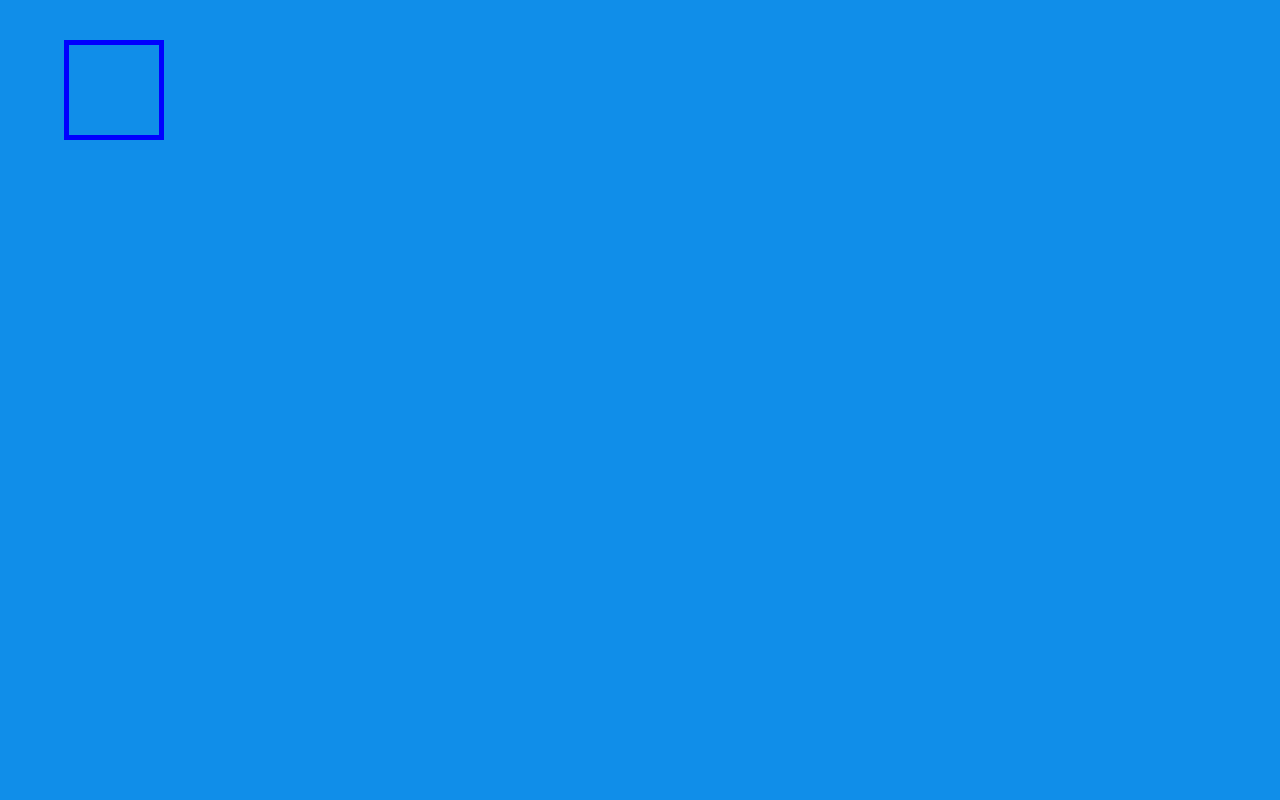
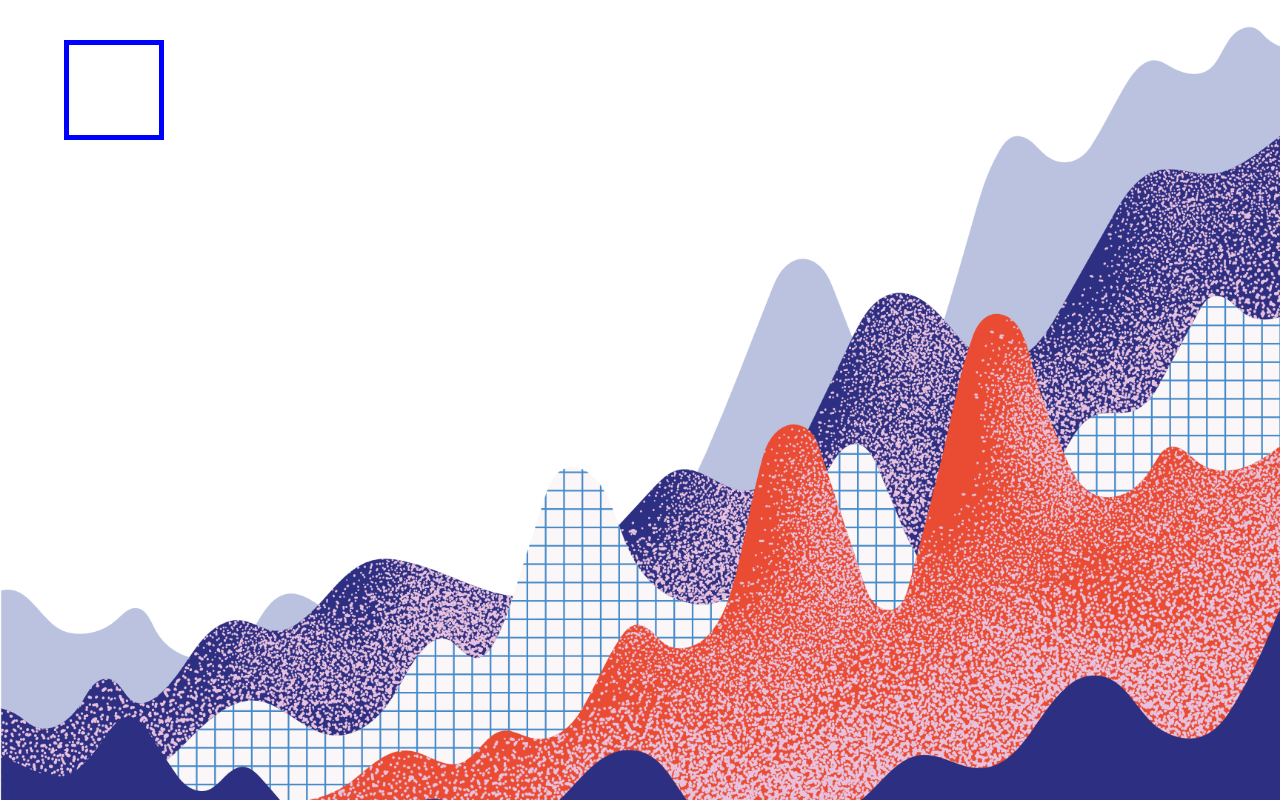
Before and after one commit to MateuszMamczarz/BombyxMaster, a React (Create React App) app: page / in a window 1280 px wide. Built offline with nearby package versions, Linux system fonts and the light colour scheme.

Commit message:
Add background

```diff
--- a/public/index.html
+++ b/public/index.html
@@ -1,14 +1,12 @@
 <!DOCTYPE html>
 <html lang="en">
+
 <head>
   <meta charset="utf-8" />
   <link rel="icon" href="%PUBLIC_URL%/favicon.ico" />
   <meta name="viewport" content="width=device-width, initial-scale=1" />
   <meta name="theme-color" content="#000000" />
-    <meta
-      name="description"
-      content="Web site created using create-react-app"
-    />
+  <meta name="description" content="Bombyx Masters MVP" />
   <link rel="apple-touch-icon" href="%PUBLIC_URL%/logo192.png" />
   <!--
       manifest.json provides metadata used when your web app is installed on a
@@ -24,8 +22,9 @@
       work correctly both with client-side routing and a non-root public URL.
       Learn how to configure a non-root public URL by running `npm run build`.
     -->
-    <title>React App</title>
+  <title>Bombyx Masters</title>
 </head>
+
 <body>
   <noscript>You need to enable JavaScript to run this app.</noscript>
   <div id="root"></div>
@@ -40,4 +39,5 @@
       To create a production bundle, use `npm run build` or `yarn build`.
     -->
 </body>
+
 </html>
--- a/src/App.css
+++ b/src/App.css
@@ -1,9 +1,9 @@
 @import '~antd/dist/antd.css';
 
 .main-section {
-  background: rgba(16, 142, 233, 1);
   color: #fff;
   height: 100vh;
+  background-image: url('./images/bg.png');
   background-size: cover;
 }
 
```
Also changed, not shown: src/images/bg.png (added), 1 other file (tests, documents, lock files or other folders). Lines whose indentation alone changed are shown as unchanged.
